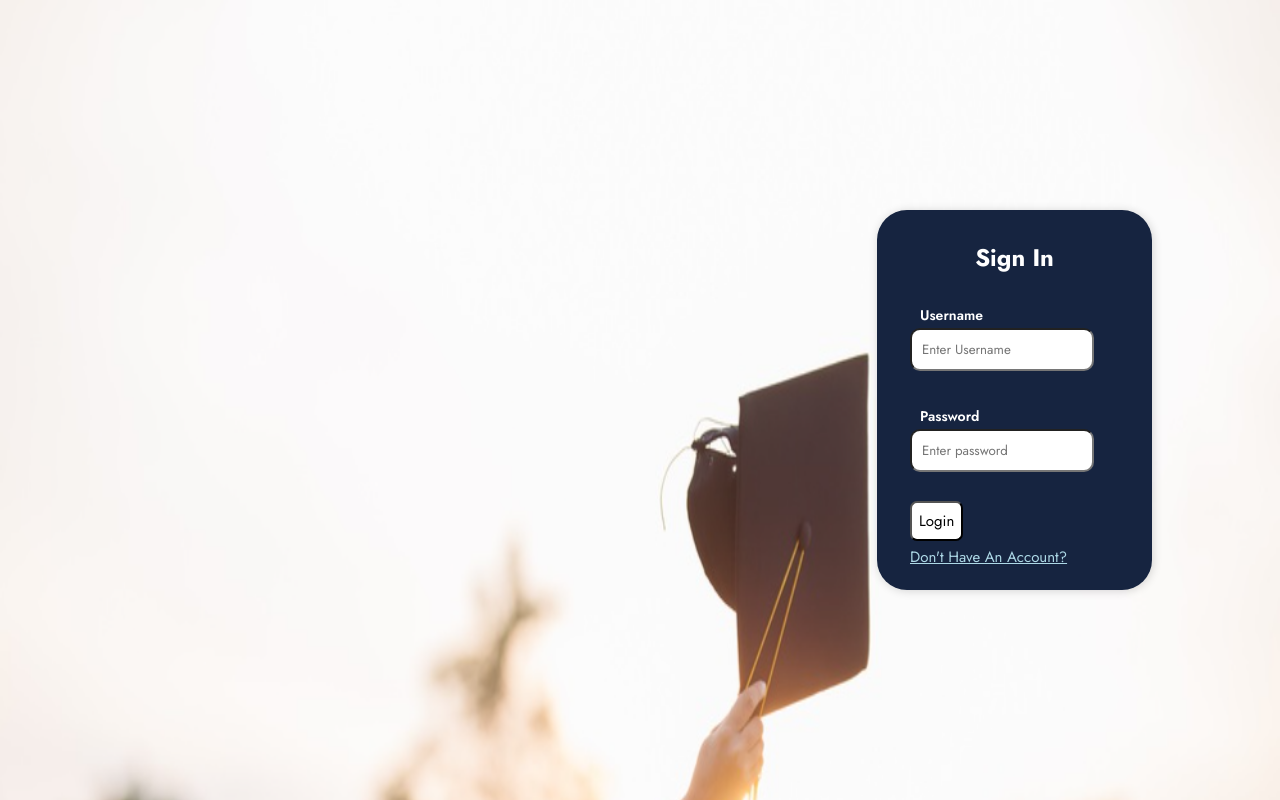
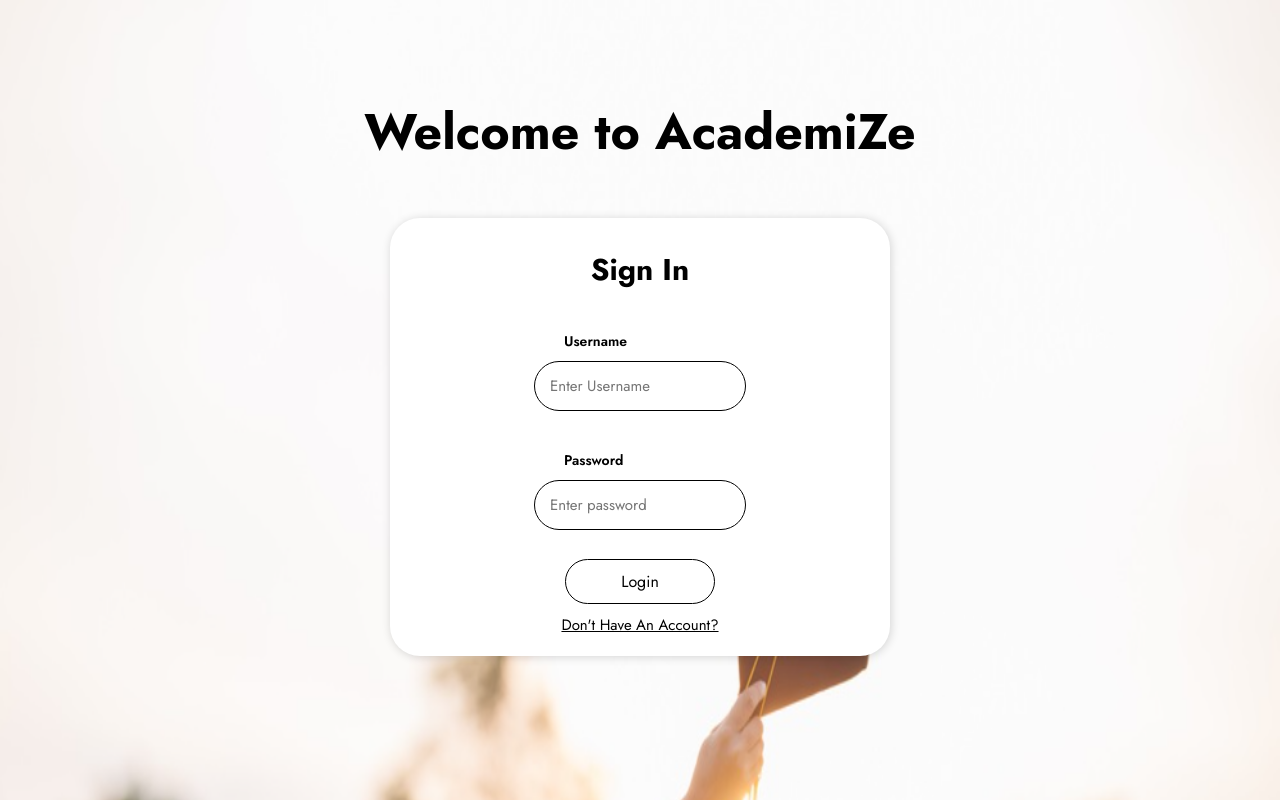
Before and after one commit to Viserion-7/Academize, a React (Create React App) app in the folder progress_frontend/: page / in a window 1280 px wide. Built offline with nearby package versions, Linux system fonts and the light colour scheme.

Commit message:
Fixed the UI of login page, register page, add students, add marks pages

```diff
--- a/progress_frontend/src/App.css
+++ b/progress_frontend/src/App.css
@@ -1,6 +1,7 @@
 .login {
-    background-image: url('./components/assets/back1.png');
-    background-size: cover;
+  /* background-image: url('./components/assets/back1.png'); */
+  background-color: #eeeeee;
+  background-size: cover;
 }
 
 /* html {
@@ -13,32 +14,49 @@
   height: 100%;
 }
 
+input::file-selector-button {
+  font-weight: 600;
+  color: rgb(255, 255, 255);
+  padding: 1rem;
+  border: 1px solid grey;
+  border-radius: 100px;
+  background-color: #000000de;
+  cursor: pointer;
+}
 
-input::file-selector-button {
+input::file-selector-button:hover {
   font-weight: bold;
-  color: rgb(255, 255, 255);
-  padding: 0.5em;
-  border: thin solid grey;
+  color: black;
+  padding: 1rem;
+  border: 1px solid black;
   border-radius: 100px;
-  background-color: #A7BED3;
+  background-color: white;
   cursor: pointer;
 }
 
 .chooseFile {
-  display: inline-block;
+  height: 70px;
   border: 1px solid #ccc;
   border-radius: 100px;
   cursor: pointer;
+  width: 100%;
 }
 
 .whitebutton {
-  height: 40px; width: 150px; font-size: 18px; border-radius: 100px; cursor: pointer; background-color: #ffffff;
+  border: 1px solid black;
+  height: 40px;
+  width: 150px;
+  font-size: 18px;
+  border-radius: 100px;
+  cursor: pointer;
+  background-color: white;
+  color: black;
 }
 
 .whitebutton:hover {
-  background-color: #A7BED3;
+  background-color: #000000de;
   color: white;
-  border: none;
+  border: 1px solid black;
   filter: drop-shadow(0px 4px 4px rgba(0, 0, 0, 0.25));
 }
 
@@ -46,19 +64,18 @@ body {
   margin: 0;
   padding: 0;
   /* background-image: url('./components/assets/Resized1.png'); */
-  /* background-color: #e7e7e7; */
+  background-color: #e7e7e7;
   background-repeat: no-repeat;
   background-attachment: fixed;
   background-size: cover;
 }
 
-.overlay{
+.overlay {
   height: 100%;
   width: 100%;
   /* background-color: black; */
   opacity: 0.5;
   z-index: 22;
-
 }
 /* .buttIcons {
   position: absolute;
@@ -67,23 +84,21 @@ body {
 } */
 
 .chart {
-  background:#162440;
-  max-width:750px;
-  width:100%;
-  padding:3px;
+  background: #162440;
+  max-width: 750px;
+  width: 100%;
+  padding: 3px;
   z-index: 0;
   /* position: absolute; */
 }
 
-
 .dataDisplay {
-  padding:30px;
-  border-radius:10px;
-  background:#FFFFFF;
-  opacity:0.9;
-  max-width:400px;
+  padding: 30px;
+  border-radius: 10px;
+  background: #ffffff;
+  opacity: 0.9;
+  max-width: 400px;
   color: black;
-
 }
 
 .upload {
@@ -91,22 +106,21 @@ body {
   margin-top: 10%;
 }
 
-
-@media (min-width: 998px) and (max-width:1400px) {
+@media (min-width: 998px) and (max-width: 1400px) {
   /* .App {
     background-image: url('./components/assets/Resized1.png');
     background-repeat: no-repeat;
   } */
   .login {
-    background-image: url('./components/assets/back1_middle.png');
+    background-image: url("./components/assets/back1_middle.png");
     background-repeat: no-repeat;
     background-size: cover;
   }
 
   .upload {
     position: absolute;
-    left:60%;
-    top:30%;
+    left: 60%;
+    top: 30%;
   }
 
   .chart {
@@ -119,21 +133,18 @@ body {
     background-color: #ffffff;
     max-width: 400px;
     /* max-height: 500px; */
-    margin-top:20%;
+    margin-top: 20%;
     border-radius: 10px;
     padding: 30px;
     margin-bottom: 10%;
   }
 }
 
-
-
 @media (max-width: 690px) {
   .dataChart {
     flex-direction: column;
     margin-top: 50%;
   }
-
 
   .getDetailsForm {
     /* max-width: 200px; */
@@ -149,7 +160,6 @@ body {
     /* margin-top: 50% */
   }
 }
-
 
 .App-logo {
   /* animation: spin 20s alternate-reverse infinite; */
@@ -172,7 +182,12 @@ body {
   align-items: center;
   justify-content: center;
   font-size: calc(10px + 2vmin);
-  background: linear-gradient(90deg, rgba(0,0,0,1) 0%, rgba(70,70,70,1) 69%, rgba(107,108,108,1) 100%);
+  background: linear-gradient(
+    90deg,
+    rgba(0, 0, 0, 1) 0%,
+    rgba(70, 70, 70, 1) 69%,
+    rgba(107, 108, 108, 1) 100%
+  );
 }
 
 .App-link {
@@ -188,51 +203,85 @@ body {
   }
 }
 
-
-
 .Auth-form-container {
   display: flex;
+  flex-direction: column;
   justify-content: center;
   align-items: center;
-  width: 100vw;
+  /* width: 100vw; */
   height: 100vh;
-  position: relative;
+  /* position: relative; */
 }
 
 .Auth-box {
-  position: absolute;
-  right: 10%;
+  /* position: absolute;
+  right: 10%; */
+}
+
+.Auth-button {
+  cursor: pointer;
+  background: white;
+  border-radius: 100px;
+  width: 150px;
+  height: 45px;
+  padding: 7px;
+  color: black;
+  border: 1px solid black;
+  font-size: 16px;
+}
+
+.Auth-button:hover {
+  background-color: rgb(0, 0, 0);
+  color: white;
 }
 
 .Auth-form {
-  width: 275px;
-  /* height: 400px; */
+  margin-top: 10%;
+  margin-bottom: 10%;
+  width: 500px;
+  /* height: 350px; */
   box-shadow: rgb(0 0 0 / 16%) 1px 1px 10px;
   padding-top: 30px;
   padding-bottom: 20px;
   border-radius: 30px;
   /* background: linear-gradient(90deg, rgba(57,0,56,1) 0%, rgba(26,0,85,1) 100%); */
-  background-color: #162440;
+  background-color: #ffffff;
   font-size: 20px;
 }
 
 .Auth-form-content {
-  padding-left: 12%;
-  padding-right: 12%;
+  /* padding-left: 12%;
+  padding-right: 12%;     */
+  display: flex;
+  flex-direction: column;
+  justify-content: center;
+  align-items: center;
 }
 
 .Auth-form-title {
   text-align: center;
   margin-bottom: 1em;
-  font-size: 24px;
-  color: rgb(255, 255, 255);
+  font-size: 30px;
+  color: rgb(0, 0, 0);
   font-weight: 800;
 }
 
+input {
+  border-radius: 100px;
+  padding: 15px;
+  height: 50px;
+  width: 450px;
+  border: 1px solid black;
+  outline: none;
+  font-size: 15px;
+}
+
 label {
+  display: flex;
+  margin-left: 2rem;
   font-size: 14px;
   font-weight: 600;
-  color: rgb(255, 255, 255);
+  color: rgb(0, 0, 0);
 }
 
 .buttons {
@@ -240,11 +289,10 @@ label {
   transition: 100ms;
 }
 
-.buttons:hover{
+.buttons:hover {
   border-color: black;
-  font-size:20px;
+  font-size: 20px;
 }
-
 
 .gpa {
   /* background: url('./components/assets/DetailsBG.png'); */
--- a/progress_frontend/src/components/AddFile.js
+++ b/progress_frontend/src/components/AddFile.js
@@ -115,12 +115,12 @@ function FileUploadSingle() {
                 font: "poppins",
                 fontSize: "15px",
                 cursor: "pointer",
-                marginTop: "30%",
+                marginTop: "20%",
               }}
               accept=".csv, .xlsx, .xls, .ods, .txt"
               onChange={handleFileChange}
             />
-            <div style={{ marginTop: "30%" }}>
+            <div style={{ marginTop: "20%" }}>
               <button onClick={handleUploadClick} className="whitebutton">
                 Upload
               </button>
--- a/progress_frontend/src/components/AddStudents.js
+++ b/progress_frontend/src/components/AddStudents.js
@@ -107,7 +107,7 @@ function AddStudents() {
                 font: "poppins",
                 fontSize: "15px",
                 cursor: "pointer",
-                marginTop: "30%",
+                marginTop: "20%",
               }}
               accept=".csv, .xlsx, .xls, .ods, .txt"
               onChange={handleFileChange}
--- a/progress_frontend/src/components/Navbar.js
+++ b/progress_frontend/src/components/Navbar.js
@@ -8,8 +8,8 @@ import logo from "./assets/newerlogo.png";
 
 const Navbar = () => {
 
-    const handleAnalyzeClick = (event) => {
-        event.preventDefault();
+    const handleAnalyzeClick = () => {
+        // event.preventDefault();
         const analyzeSection = document.getElementById('analyze');
         analyzeSection.scrollIntoView({ behavior: 'smooth' });
       };
--- a/progress_frontend/src/components/login.js
+++ b/progress_frontend/src/components/login.js
@@ -5,7 +5,7 @@ import "../App.css";
 import GetUsername from "../services/GetUsername";
 
 const Login = () => {
-  if(localStorage.getItem('access_token') !== null){
+  if(localStorage.getItem('access_token')){
     window.location.href= '/home'
   }
   const [username, setUsername] = useState("");
@@ -47,6 +47,9 @@ const Login = () => {
   return (
     <div className="login">
       <div className="Auth-form-container">
+        <div style={{fontSize: "50px", fontWeight: "900", fontFamily: ""}}>
+          Welcome to AcademiZe
+        </div>
         <div className="Auth-box">
           <form className="Auth-form" onSubmit={submit}>
             <div className="Auth-form-content">
@@ -54,7 +57,7 @@ const Login = () => {
               <div className="form-group mt-3">
                 <label style={{ padding: "10px" }}>Username</label>
                 <input
-                  style={{ borderRadius: "10px", padding: "10px" }}
+                  style={{ borderRadius: "100px", padding: "15px", height: "50px", width: "100%", border: "1px solid black", outline: "none", fontSize: "15px"}}
                   className="form-control mt-1"
                   placeholder="Enter Username"
                   name="username"
@@ -68,7 +71,7 @@ const Login = () => {
               <div className="form-group mt-3">
                 <label style={{ padding: "10px" }}>Password</label>
                 <input
-                  style={{ borderRadius: "10px", padding: "10px" }}
+                  style={{ borderRadius: "100px", padding: "15px", height: "50px", width: "100%", border: "1px solid black", outline: "none", fontSize: "15px"}}
                   name="password"
                   type="password"
                   className="form-control mt-1"
@@ -85,16 +88,8 @@ const Login = () => {
               <div className="d-grid gap-2 mt-3">
                 <br />
                 <button
-                  style={{
-                    cursor: "pointer",
-                    background: "white",
-                    borderRadius: "7px",
-                    fontSize: "15px",
-                    padding: "7px",
-                    color: "black",
-                  }}
+                className="Auth-button"
                   type="submit"
-                  className="btn btn-primary"
                 >
                   Login
                 </button>
@@ -102,9 +97,10 @@ const Login = () => {
               <Link
                 to="/register"
                 style={{
-                  color: "lightblue",
+                  color: "black",
                   fontSize: "15px",
                   textDecoration: "underline",
+                  marginTop: "10px",
                 }}
               >
                 Don't Have An Account?
--- a/progress_frontend/src/components/navbar.css
+++ b/progress_frontend/src/components/navbar.css
@@ -32,7 +32,7 @@ body {
   height: 10rem;
   display: grid;
   grid-template-columns: 10rem 1fr 2fr 1fr 10rem;
-  /* background-color: #000000; */
+  background-color: #ffffff;
   z-index: 100;
   height: 85px;
   /* box-shadow: rgba(50, 50, 93, 0.25) 0px 50px 100px -20px,
```
Also changed, not shown: progress_frontend/src/components/register.js (+41 -30 lines), 1 other file (tests, documents, lock files or other folders).
